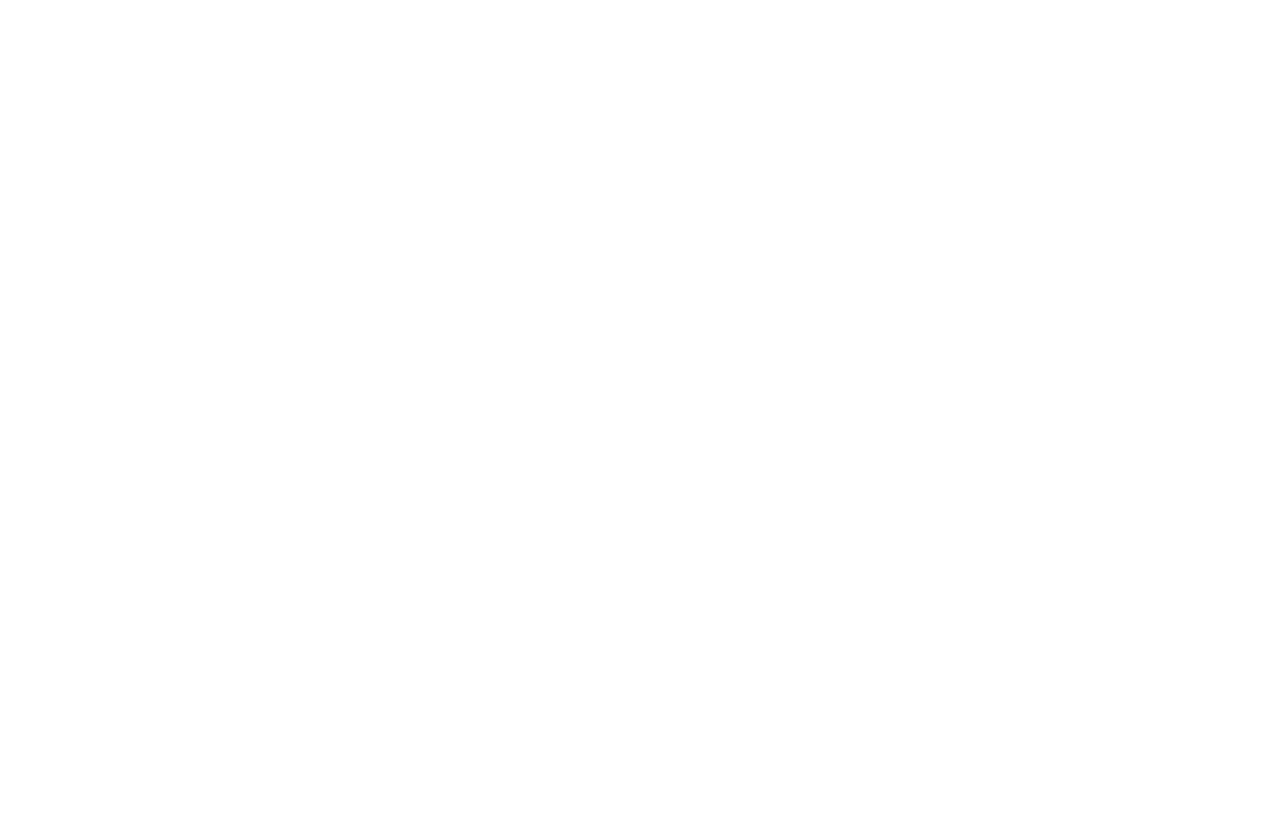
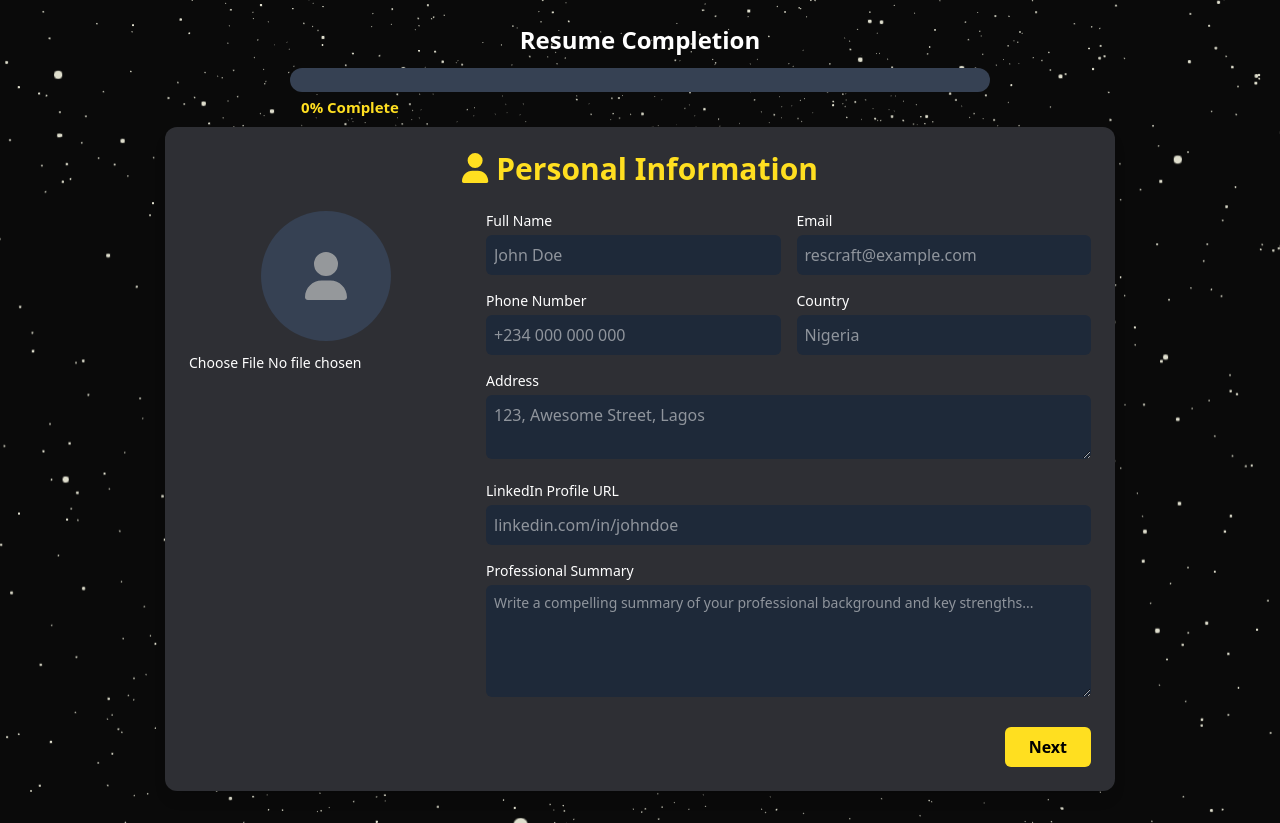
Before and after one commit to AbasThomas/main-resume-builder, a React (Vite) app: page /builder in a window 1280 px wide. Before the commit the page ends 800 px from the top, so only its background shows below. Built offline with nearby package versions, Linux system fonts and the light colour scheme.

Commit message:
auto-commit

```diff
--- a/package.json
+++ b/package.json
@@ -10,6 +10,10 @@
     "preview": "vite preview"
   },
   "dependencies": {
+    "@fortawesome/fontawesome-svg-core": "^6.7.2",
+    "@fortawesome/free-brands-svg-icons": "^6.7.2",
+    "@fortawesome/free-solid-svg-icons": "^6.7.2",
+    "@fortawesome/react-fontawesome": "^0.2.2",
     "@headlessui/react": "^2.2.4",
     "@hookform/resolvers": "^5.0.1",
     "@react-three/drei": "^10.0.8",
--- a/src/App.css
+++ b/src/App.css
@@ -20,3 +20,6 @@
   filter: drop-shadow(0 0 12px rgba(255, 255, 59, 0.8))
           drop-shadow(0 0 24px rgba(255, 255, 59, 0.6));
 }
+.input{
+
+}
--- /dev/null
+++ b/src/Sections/PersonalInformation.jsx
@@ -0,0 +1,164 @@
+import React, { useState } from 'react';
+import { FontAwesomeIcon } from '@fortawesome/react-fontawesome';
+import { faUser } from '@fortawesome/free-solid-svg-icons';
+
+const PersonalInfoForm = ({ onChange, onNext }) => {
+  const [formData, setFormData] = useState({
+    fullName: '',
+    email: '',
+    phone: '',
+    address: '',
+    location: '',
+    linkedin: '',
+    professionalSummary: '',
+    profileImage: null,
+  });
+
+  const handleChange = (e) => {
+    const { name, value, files } = e.target;
+    if (name === 'profileImage') {
+      const imageFile = files[0];
+      setFormData((prev) => ({ ...prev, profileImage: imageFile }));
+      if (onChange) onChange({ ...formData, profileImage: imageFile });
+    } else {
+      const updatedForm = { ...formData, [name]: value };
+      setFormData(updatedForm);
+      if (onChange) onChange(updatedForm);
+    }
+  };
+
+  const handleNext = () => {
+    if (onNext) onNext(formData);
+  };
+
+  return (
+    <form className="bg-[#2e2f34] p-6 rounded-xl text-white w-full max-w-[950px] mx-auto shadow-lg">
+      <h2 className="text-3xl font-bold mb-6 text-center text-yellow-300">
+        <FontAwesomeIcon icon={faUser} className="mr-2" />
+        Personal Information
+      </h2>
+
+      <div className="flex flex-col md:flex-row gap-6">
+        {/* Profile Image Section */}
+        <div className="flex flex-col items-center gap-3">
+          <div className="bg-gray-700 rounded-full w-[130px] h-[130px] flex justify-center items-center overflow-hidden">
+            {formData.profileImage ? (
+              <img
+                src={URL.createObjectURL(formData.profileImage)}
+                alt="Profile Preview"
+                className="w-full h-full object-cover rounded-full"
+              />
+            ) : (
+              <FontAwesomeIcon icon={faUser} className="text-5xl text-[#95989B]" />
+            )}
+          </div>
+          <input
+            type="file"
+            name="profileImage"
+            accept="image/*"
+            onChange={handleChange}
+            className="text-sm"
+          />
+        </div>
+
+        {/* Input Fields */}
+        <div className="flex-1 space-y-4">
+          <div className="grid grid-cols-1 md:grid-cols-2 gap-4">
+            <div>
+              <label className="block mb-1 text-sm">Full Name</label>
+              <input
+                type="text"
+                name="fullName"
+                value={formData.fullName}
+                onChange={handleChange}
+                placeholder="John Doe"
+                className="w-full p-2 bg-gray-800 rounded-md text-white"
+              />
+            </div>
+            <div>
+              <label className="block mb-1 text-sm">Email</label>
+              <input
+                type="email"
+                name="email"
+                value={formData.email}
+                onChange={handleChange}
+                placeholder="rescraft@example.com"
+                className="w-full p-2 bg-gray-800 rounded-md text-white"
+              />
+            </div>
+            <div>
+              <label className="block mb-1 text-sm">Phone Number</label>
+              <input
+                type="tel"
+                name="phone"
+                value={formData.phone}
+                onChange={handleChange}
+                placeholder="+234 000 000 000"
+                className="w-full p-2 bg-gray-800 rounded-md text-white"
+              />
+            </div>
+            <div>
+              <label className="block mb-1 text-sm">Country</label>
+              <input
+                type="text"
+                name="address"
+                value={formData.address}
+                onChange={handleChange}
+                placeholder="Nigeria"
+                className="w-full p-2 bg-gray-800 rounded-md text-white"
+              />
+            </div>
+          </div>
+
+          <div>
+            <label className="block mb-1 text-sm">Address</label>
+            <textarea
+              name="location"
+              value={formData.location}
+              onChange={handleChange}
+              rows={2}
+              placeholder="123, Awesome Street, Lagos"
+              className="w-full p-2 bg-gray-800 rounded-md text-white"
+            />
+          </div>
+
+          <div>
+            <label className="block mb-1 text-sm">LinkedIn Profile URL</label>
+            <input
+              type="url"
+              name="linkedin"
+              value={formData.linkedin}
+              onChange={handleChange}
+              placeholder="linkedin.com/in/johndoe"
+              className="w-full p-2 bg-gray-800 rounded-md text-white"
+            />
+          </div>
+
+          <div>
+            <label className="block mb-1 text-sm">Professional Summary</label>
+            <textarea
+              name="professionalSummary"
+              value={formData.professionalSummary}
+              onChange={handleChange}
+              rows={4}
+              placeholder="Write a compelling summary of your professional background and key strengths..."
+              className="w-full p-2 bg-gray-800 rounded-md text-white placeholder:text-sm"
+            />
+          </div>
+        </div>
+      </div>
+
+      <div className="mt-6 justify-self-end">
+        <button
+          type="button"
+          onClick={handleNext}
+          className="bg-yellow-300 text-black font-bold px-6 py-2 rounded-md hover:bg-yellow-400 transition"
+        >
+          Next  <FontAwesomeIcon icon="fa-forward" />
+        </button>
+      </div>
+    </form>
+  );
+};
+
+export default PersonalInfoForm;
--- a/src/components/Navbar.jsx
+++ b/src/components/Navbar.jsx
@@ -21,7 +21,8 @@
     <div className="w-full px-6 py-4 flex items-center justify-between h-min">
       {/* Logo */}
       <div>
-        <h1 className="text-4xl font-extrabold tracking-tight">
+        <h1 className="text-4xl font-extrabold tracking-tight hover:cursor-pointer"
+        onClick={() => window.location.href = '/'}>
           <span
             className="text-white"
             style={{
@@ -69,6 +70,8 @@
         >
           {darkMode ?  <FaSun size={20} />  : <FaMoon size={20} /> }
         </button>
+
+        <button className=' border-2 hover:bg-yellow-300 hover:cursor-pointer '> hover me </button>
       </div>
     </div>
   );
--- a/src/pages/HomePage.jsx
+++ b/src/pages/HomePage.jsx
@@ -45,6 +45,7 @@
       <R3FBackground />
     </div>
     <Navbar/>
+
     {/* Main Content */}
     <div className="relative z-10 h-full flex flex-col items-center justify-center px-4 text-center">
 
--- a/src/pages/HowToUse.jsx
+++ b/src/pages/HowToUse.jsx
@@ -62,11 +62,11 @@
     }
   ]
   return (
-    <div className="relative w-full h-screen text-white bg-[var(--almost-black)] overflow-hidden">
+    <div className="relative w-full h-screen text-white bg-[var(--almost-black)] overflow-hidden ">
       <div className="absolute inset-0 z-0">
         <R3FBackground blur />
       </div>
-      <div className="relative z-10 flex flex-col items-center justify-center h-full text-center p-6">
+      <div className="relative z-10 flex flex-col items-center justify-center h-full text-center p-6 scale-[0.8]">
         <h1 className="text-4xl sm:text-4xl font-bold mb-4">How To Use</h1>
         {steps.map(({ step, title, description }) => (
           <div  className="box mb-6 p-4  rounded-lg shadow-lg">
--- a/src/pages/ResumeBuilder.jsx
+++ b/src/pages/ResumeBuilder.jsx
@@ -1,11 +1,45 @@
-import React from 'react'
+import React, { useState } from 'react';
+import R3FBackground from '../components/R3FBackground';
+import PersonalInfoForm from '../Sections/PersonalInformation';
+const ResumeBuilder = () => {
+  // Example state for progress (0 to 100)
+  const [progress, setProgress] = useState(0);
 
-const ResumeBuilder = () => {
   return (
-    <div>
+        <div className="relative w-full  text-white bg-[var(--almost-black)] overflow-hidden">
+          <div className="absolute inset-0 z-0">
+            <R3FBackground blur />
+          </div>
 
-    </div>
-  )
-}
+          <div className="relative z-10 p-6  mx-auto">
+            <div className='flex items-center justify-center flex-col'>
+              <h2 className="mb-3  text-2xl font-bold">Resume Completion</h2>
 
-export default ResumeBuilder
+              {/* Progress Bar Container */}
+              <div className="w-[700px]  bg-gray-700 rounded-full h-6 ">
+                {/* Progress Fill */}
+                <div
+                  className="bg-yellow-300 h-6 rounded-full transition-all duration-500 ease-in-out "
+                  style={{ width: `${progress}%` }}
+                />
+              </div>
+            <p className="mt-1 text-yellow-300 font-semibold text-[15px] relative right-[290px]">{progress}% Complete</p>
+
+            </div>
+
+          <div className=" p-2 ">
+                <PersonalInfoForm
+                  onChange={data => console.log('Form Data Updated:', data)}
+                  onNext={data => {
+                    console.log('Next clicked, current data:', data);
+                    // Move to next step in resume builder or save data
+                  }}
+                />
+          </div>
+          </div>
+
+        </div>
+  );
+};
+
+export default ResumeBuilder;
```
Also changed, not shown: 1 other file (tests, documents, lock files or other folders).
